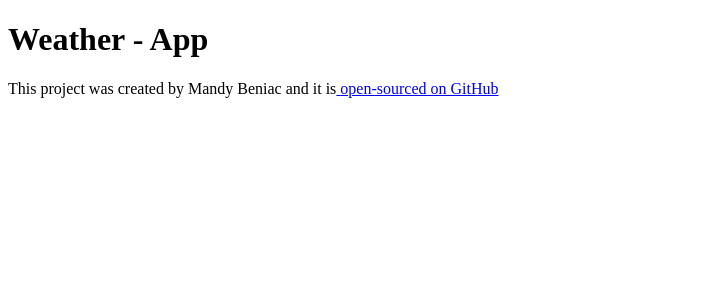
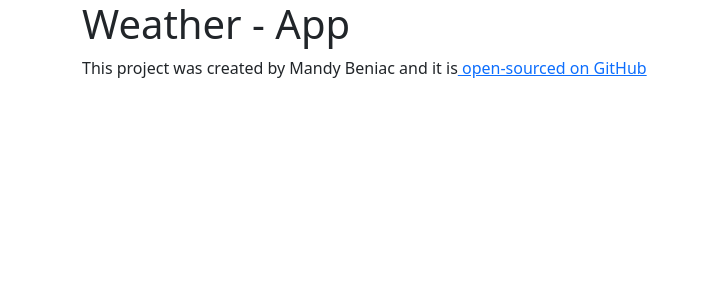
Before and after one commit to mbeniac/react-weather-app-Mandy, a React (Create React App) app: page / in a window 1280 px wide. Shown: the top 300 px of the page, without its empty margins (0-702 px from the left). Built offline with nearby package versions, Linux system fonts and the light colour scheme.

Commit message:
testing bootstrap

```diff
--- a/src/App.js
+++ b/src/App.js
@@ -4,7 +4,9 @@ import "./App.css";
 export default function App() {
   return (
     <div className="App">
+      <div className="container">
         <h1>Weather - App</h1>
+
         <p>
           This project was created by Mandy Beniac and it is
           <a
@@ -16,5 +18,6 @@ export default function App() {
           </a>
         </p>
       </div>
+    </div>
   );
 }
```
Also changed, not shown: src/index.js (+7 -6 lines). Lines whose indentation alone changed are shown as unchanged.
